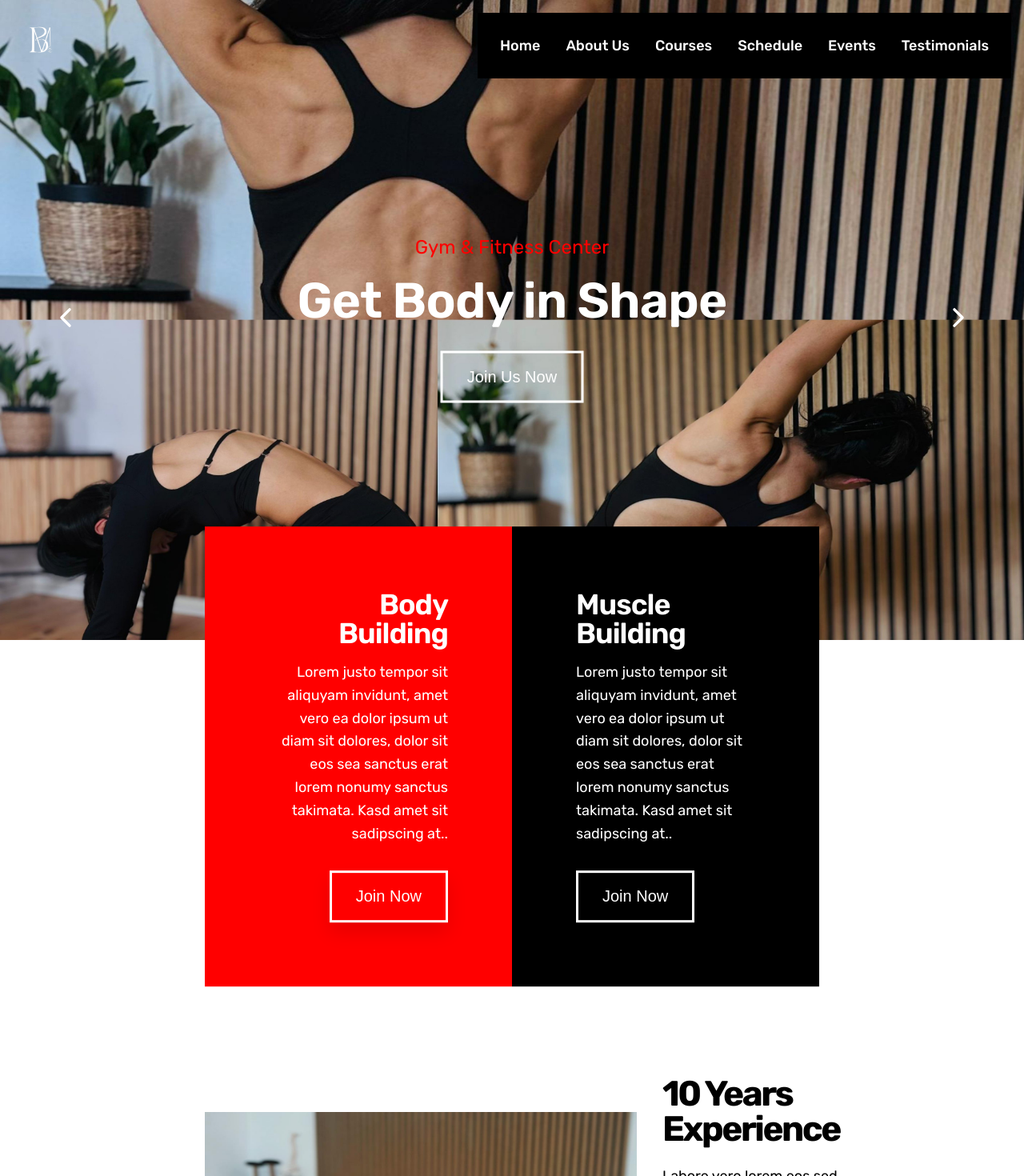
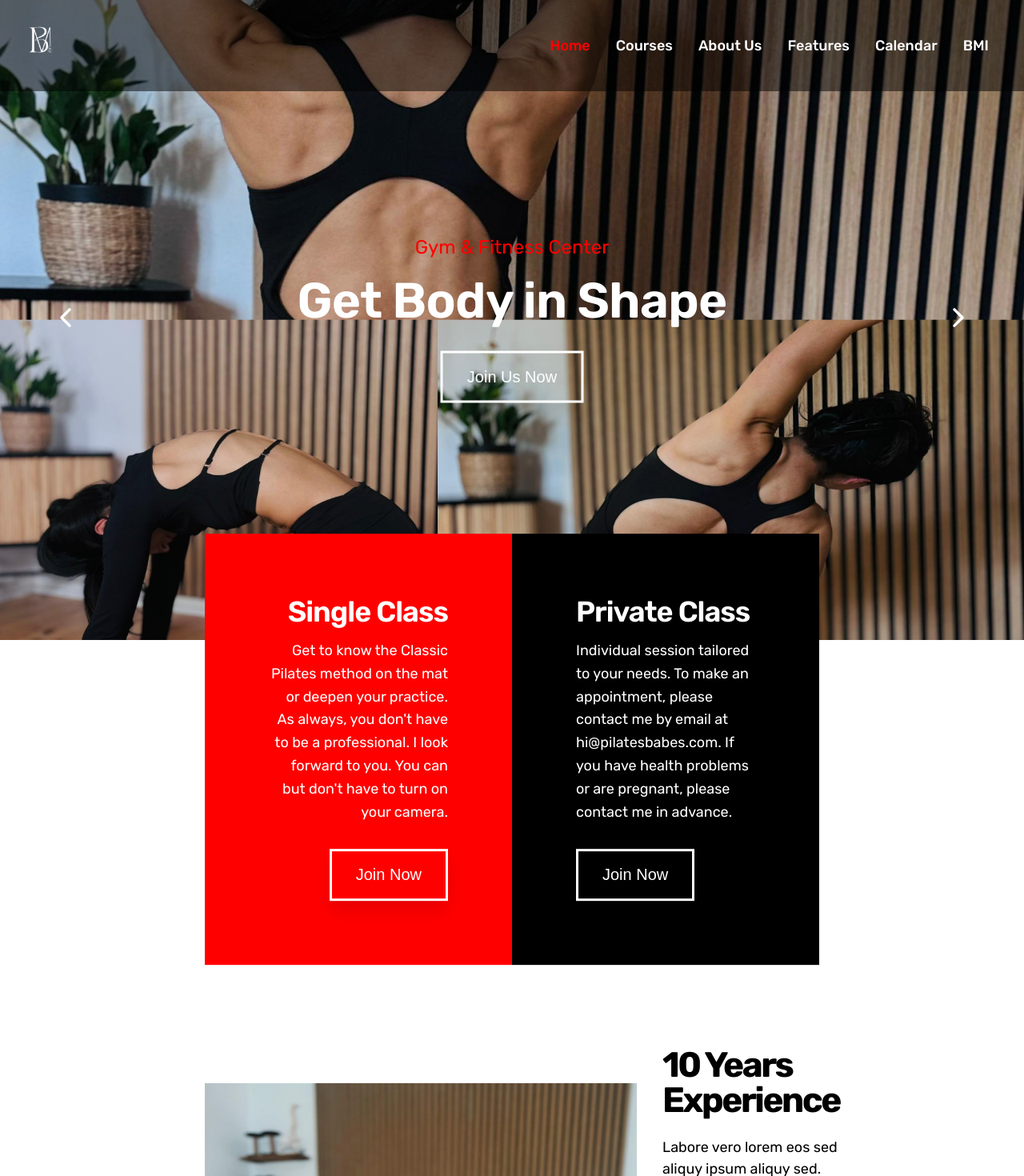
Before and after one commit to usman359/pilates-babes, a React (Create React App) app: page / in a window 1280 px wide. Shown: the top 1470 px of the page at 80% size. Built offline with nearby package versions, Linux system fonts and the light colour scheme.

Commit message:
Fixed navbar and implemented logic of bmi

```diff
--- a/package.json
+++ b/package.json
@@ -10,6 +10,7 @@
     "react-dom": "^18.3.1",
     "react-router-dom": "^6.23.0",
     "react-scripts": "5.0.1",
+    "react-scroll": "^1.9.0",
     "web-vitals": "^2.1.4"
   },
   "scripts": {
--- a/public/index.html
+++ b/public/index.html
@@ -2,7 +2,7 @@
 <html lang="en">
   <head>
     <meta charset="utf-8" />
-    <link rel="icon" href="%PUBLIC_URL%/favicon.ico" />
+    <link rel="icon" href="%PUBLIC_URL%/logo-browser.jpg" />
     <link rel="preconnect" href="https://fonts.googleapis.com" />
     <link rel="preconnect" href="https://fonts.gstatic.com" crossorigin />
     <link
--- a/src/components/Navbar.js
+++ b/src/components/Navbar.js
@@ -2,18 +2,24 @@ import React from "react";
 import styles from "./Navbar.module.css";
 
 export default function Navbar() {
+  const handleScrollTo = (id) => {
+    const element = document.getElementById(id);
+    if (element) {
+      window.scrollTo({
+        behavior: "smooth",
+        top: element.offsetTop,
+      });
+    }
+  };
+
   return (
     <ul className={styles.navbar}>
-      <li>Home</li>
-      <li>About Us</li>
-      <li>Courses</li>
-      <li>Schedule</li>
-      <li>Events</li>
-      <li>Testimonials</li>
-      {/* <li>Home Workouts</li>
-      <li>Credentials</li>
-      <li>Products</li>
-      <li>Contact</li> */}
+      <li className={styles.active}>Home</li>
+      <li onClick={() => handleScrollTo("courses")}>Courses</li>
+      <li onClick={() => handleScrollTo("aboutUs")}>About Us</li>
+      <li onClick={() => handleScrollTo("features")}>Features</li>
+      <li onClick={() => handleScrollTo("calendar")}>Calendar</li>
+      <li onClick={() => handleScrollTo("bmi")}>BMI</li>
     </ul>
   );
 }
--- a/src/components/Navbar.module.css
+++ b/src/components/Navbar.module.css
@@ -3,7 +3,7 @@
   cursor: pointer;
   font-size: 1.8rem;
   font-weight: 500;
-  background-color: #000;
+  /* background-color: #000; */
   color: #fff;
   padding: 2.8rem;
 
@@ -11,7 +11,10 @@
   align-items: center;
   justify-content: center;
   gap: 3.2rem;
-  z-index: 1;
+}
+
+.active {
+  color: red;
 }
 
 .navbar li {
--- a/src/pages/AboutUs.js
+++ b/src/pages/AboutUs.js
@@ -3,7 +3,7 @@ import styles from "./AboutUs.module.css";
 
 function AboutUs() {
   return (
-    <div className={styles.aboutUsContainer}>
+    <div className={styles.aboutUsContainer} id="aboutUs">
       <div>
         <img src="hero-img.jpg" alt="Hello" className={styles.image} />
       </div>
--- a/src/pages/BMICalculator.js
+++ b/src/pages/BMICalculator.js
@@ -1,9 +1,39 @@
-import React from "react";
+import React, { useState } from "react";
 import styles from "./BMICalculator.module.css";
 
 function BMICalculator() {
+  const [weight, setWeight] = useState("");
+  const [height, setHeight] = useState("");
+  const [age, setAge] = useState("");
+  const [bmi, setBmi] = useState(0);
+  const [bmiCategory, setBmiCategory] = useState("");
+
+  function handleBMICalculation(e) {
+    e.preventDefault();
+
+    if (!weight && !height && !age) return;
+
+    const heightInMeter = height / 100;
+    const heightInMeter2 = heightInMeter * heightInMeter;
+    const calculatedBMI = weight / heightInMeter2;
+
+    setBmi(calculatedBMI);
+
+    if (bmi > 0) {
+      if (bmi <= 18.4) {
+        setBmiCategory("Underwight");
+      } else if (bmi <= 24.9) {
+        setBmiCategory("Normal");
+      } else if (bmi <= 29.9) {
+        setBmiCategory("Overweight");
+      } else {
+        setBmiCategory("Obese");
+      }
+    }
+  }
+
   return (
-    <div className={styles.bmiCalculatorContainer}>
+    <div className={styles.bmiCalculatorContainer} id="bmi">
       <img src="3.jpg" alt="Lady training" className={styles.image} />
 
       <div className={styles.bmiGrid}>
@@ -19,17 +49,43 @@ function BMICalculator() {
 
         <div className={styles.calculateBmiBox}>
           <h2>Calculate your BMI</h2>
-          <div className={styles.inputs}>
-            <input type="number" placeholder="Weight (KG)" />
-            <input type="number" placeholder="Height (CM)" />
-            <input type="number" placeholder="Age" />
+
+          <form className={styles.inputs}>
+            <input
+              type="number"
+              placeholder="Weight (KG)"
+              value={weight}
+              onChange={(e) => setWeight(Number(e.target.value))}
+            />
+            <input
+              type="number"
+              placeholder="Height (CM)"
+              value={height}
+              onChange={(e) => setHeight(Number(e.target.value))}
+            />
+            <input
+              type="number"
+              placeholder="Age"
+              value={age}
+              onChange={(e) => setAge(Number(e.target.value))}
+            />
             <select>
               <option value="">Choose Gender</option>
               <option value="male">Male</option>
               <option value="female">Female</option>
             </select>
-            <button>Calculate Now</button>
-          </div>
+            <button onClick={handleBMICalculation}>Calculate Now</button>
+          </form>
+          {bmi > 0 && (
+            <p style={{ marginTop: "0.8rem", color: "#fff" }}>
+              {`Your BMI is: ${bmi.toFixed(2)}`}
+            </p>
+          )}
+          {bmiCategory && (
+            <p style={{ marginTop: "0.8rem", color: "red" }}>
+              {`You are: ${bmiCategory}`}
+            </p>
+          )}
         </div>
       </div>
     </div>
--- a/src/pages/Courses.js
+++ b/src/pages/Courses.js
@@ -3,23 +3,23 @@ import styles from "./Courses.module.css";
 
 export default function Courses() {
   return (
-    <div className={styles.coursesBox}>
+    <div className={styles.coursesBox} id="courses">
       <div className={styles.courseContent}>
-        <h1>Body Building</h1>
+        <h1>Single Class</h1>
         <p>
-          Lorem justo tempor sit aliquyam invidunt, amet vero ea dolor ipsum ut
-          diam sit dolores, dolor sit eos sea sanctus erat lorem nonumy sanctus
-          takimata. Kasd amet sit sadipscing at..
+          Get to know the Classic Pilates method on the mat or deepen your
+          practice. As always, you don't have to be a professional. I look
+          forward to you. You can but don't have to turn on your camera.
         </p>
         <button>Join Now</button>
       </div>
 
       <div className={styles.courseContent}>
-        <h1>Muscle Building</h1>
+        <h1>Private Class</h1>
         <p>
-          Lorem justo tempor sit aliquyam invidunt, amet vero ea dolor ipsum ut
-          diam sit dolores, dolor sit eos sea sanctus erat lorem nonumy sanctus
-          takimata. Kasd amet sit sadipscing at..
+          Individual session tailored to your needs. To make an appointment,
+          please contact me by email at hi@pilatesbabes.com. If you have health
+          problems or are pregnant, please contact me in advance.
         </p>
         <button>Join Now</button>
       </div>
--- a/src/pages/Features.js
+++ b/src/pages/Features.js
@@ -3,7 +3,7 @@ import styles from "./Features.module.css";
 
 function Features() {
   return (
-    <div className={styles.featuresContainer}>
+    <div className={styles.featuresContainer} id="features">
       <div className={styles.feature1}>
         <div className={styles.featureicon}>
           <ion-icon name="calendar-outline"></ion-icon>
--- a/src/pages/Homepage.module.css
+++ b/src/pages/Homepage.module.css
@@ -28,6 +28,7 @@
   padding: 1.6rem;
   display: flex;
   justify-content: space-between;
+  background-color: rgba(0, 0, 0, 0.5);
 }
 
 .textBox {
--- a/src/pages/TimeTable.js
+++ b/src/pages/TimeTable.js
@@ -3,7 +3,7 @@ import styles from "./TimeTable.module.css";
 
 export default function TimeTable() {
   return (
-    <div className={styles.timeTableContainer}>
+    <div className={styles.timeTableContainer} id="calendar">
       <h3>Class Timetable</h3>
 
       <h1>Working Hours and Class Time</h1>
```
Also changed, not shown: public/logo-browser.jpg (added), 1 other file (tests, documents, lock files or other folders).
